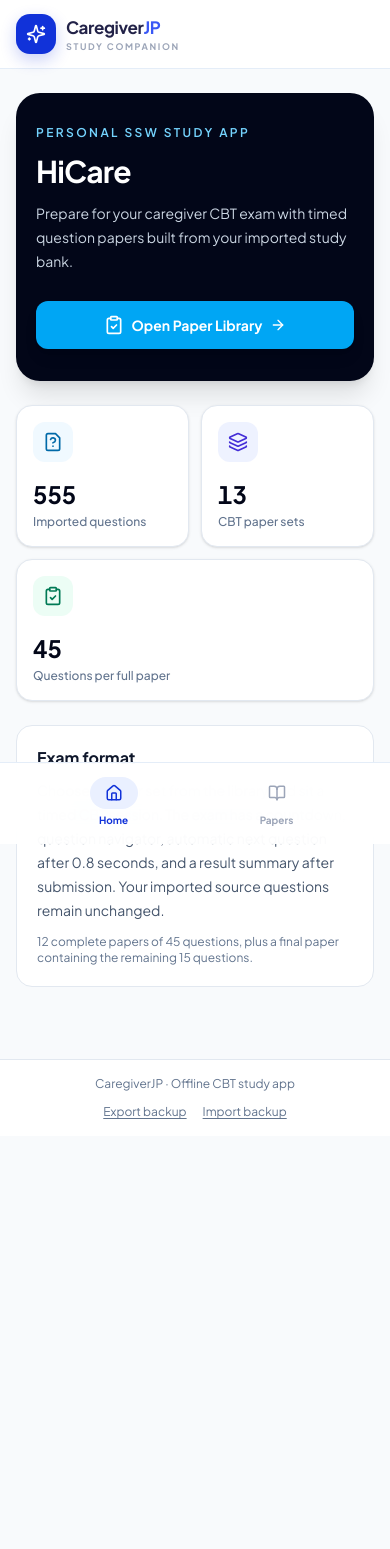
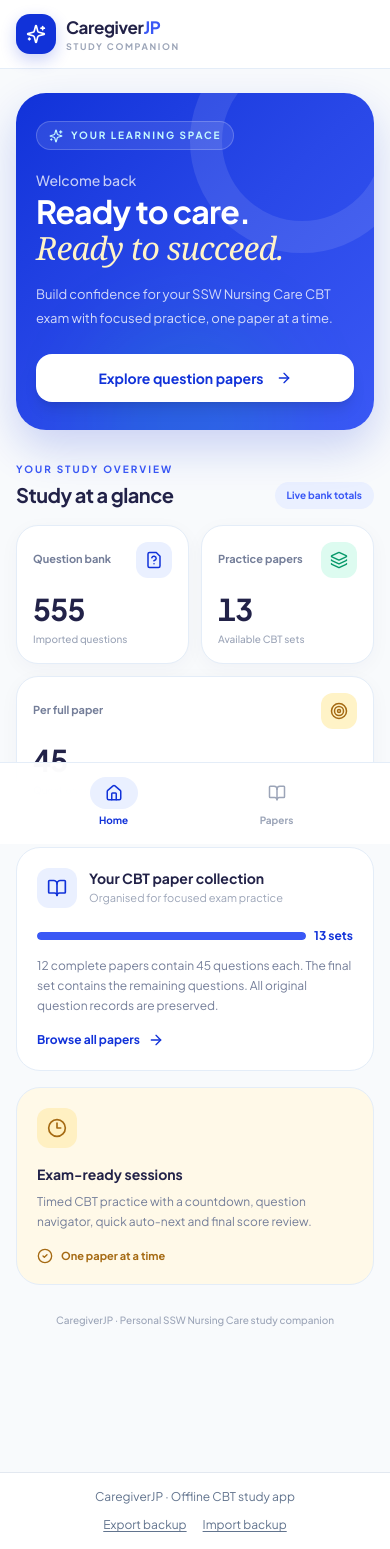
Before and after one commit to Sihnalahiru/CaregiverJP, a React (Vite) app: page / in a window 390 px wide. Before the commit the page ends 1136 px from the top, so only its background shows below. Built offline with nearby package versions, Linux system fonts and the light colour scheme.

Commit message:
Redesign dashboard using Edufly XD mobile visual system

```diff
--- a/src/components/Dashboard.tsx
+++ b/src/components/Dashboard.tsx
@@ -1,11 +1,27 @@
 import React from 'react';
-import { ClipboardCheck, FileQuestion, Layers3, ArrowRight } from 'lucide-react';
+import { ArrowRight, BookOpen, Brain, CheckCircle2, Clock3, FileQuestion, Layers3, Sparkles, Target } from 'lucide-react';
 import { ALL_QUIZ_QUESTIONS } from '../data/studyBank';
 interface DashboardProps { onStartQuiz: () => void; }
-const PAPER_SIZE = 45;
-const PAPER_COUNT = Math.ceil(ALL_QUIZ_QUESTIONS.length / PAPER_SIZE);
-export const Dashboard: React.FC<DashboardProps> = ({ onStartQuiz }) => <div className="mx-auto w-full max-w-5xl px-4 pb-10 pt-6 sm:px-6 sm:pt-10">
-<section className="overflow-hidden rounded-3xl bg-slate-950 px-5 py-8 text-white shadow-xl sm:px-8 sm:py-10"><p className="text-xs font-semibold uppercase tracking-[0.2em] text-sky-300">Personal SSW study app</p><h1 className="mt-3 text-3xl font-bold tracking-tight sm:text-4xl">HiCare</h1><p className="mt-3 max-w-xl text-sm leading-6 text-slate-300 sm:text-base">Prepare for your caregiver CBT exam with timed question papers built from your imported study bank.</p><button type="button" onClick={onStartQuiz} className="mt-7 inline-flex min-h-12 w-full items-center justify-center gap-2 rounded-xl bg-sky-500 px-5 py-3 text-sm font-bold text-white shadow-lg transition hover:bg-sky-400 sm:w-auto"><ClipboardCheck className="h-5 w-5" />Open Paper Library<ArrowRight className="h-4 w-4" /></button></section>
-<section className="mt-6 grid grid-cols-2 gap-3 sm:mt-8 sm:grid-cols-3 sm:gap-4" aria-label="Exam bank summary"><article className="rounded-2xl border border-slate-200 bg-white p-4 shadow-sm sm:p-5"><div className="flex h-10 w-10 items-center justify-center rounded-xl bg-sky-50 text-sky-700"><FileQuestion className="h-5 w-5" /></div><p className="mt-4 text-2xl font-bold tabular-nums text-slate-950">{ALL_QUIZ_QUESTIONS.length}</p><p className="mt-1 text-xs font-medium text-slate-500 sm:text-sm">Imported questions</p></article><article className="rounded-2xl border border-slate-200 bg-white p-4 shadow-sm sm:p-5"><div className="flex h-10 w-10 items-center justify-center rounded-xl bg-indigo-50 text-indigo-700"><Layers3 className="h-5 w-5" /></div><p className="mt-4 text-2xl font-bold tabular-nums text-slate-950">{PAPER_COUNT}</p><p className="mt-1 text-xs font-medium text-slate-500 sm:text-sm">CBT paper sets</p></article><article className="col-span-2 rounded-2xl border border-slate-200 bg-white p-4 shadow-sm sm:col-span-1 sm:p-5"><div className="flex h-10 w-10 items-center justify-center rounded-xl bg-emerald-50 text-emerald-700"><ClipboardCheck className="h-5 w-5" /></div><p className="mt-4 text-2xl font-bold tabular-nums text-slate-950">{PAPER_SIZE}</p><p className="mt-1 text-xs font-medium text-slate-500 sm:text-sm">Questions per full paper</p></article></section>
-<section className="mt-6 rounded-2xl border border-slate-200 bg-white p-5 sm:mt-8 sm:p-6"><h2 className="text-base font-bold text-slate-900">Exam format</h2><p className="mt-2 text-sm leading-6 text-slate-600">Choose a paper set from the library and sit a timed CBT session. The exam has a countdown, question navigator, automatic next question after 0.8 seconds, and a result summary after submission. Your imported source questions remain unchanged.</p><p className="mt-3 text-xs text-slate-500">12 complete papers of 45 questions, plus a final paper containing the remaining 15 questions.</p></section>
+const PAPER_SIZE=45;
+const PAPER_COUNT=Math.ceil(ALL_QUIZ_QUESTIONS.length/PAPER_SIZE);
+const statCards=[
+ {label:'Question bank',value:ALL_QUIZ_QUESTIONS.length,detail:'Imported questions',Icon:FileQuestion,tint:'blue'},
+ {label:'Practice papers',value:PAPER_COUNT,detail:'Available CBT sets',Icon:Layers3,tint:'mint'},
+ {label:'Per full paper',value:PAPER_SIZE,detail:'Questions in each set',Icon:Target,tint:'peach'},
+];
+export const Dashboard:React.FC<DashboardProps>=({onStartQuiz})=><div className="mx-auto w-full max-w-6xl px-4 pb-28 pt-6 sm:px-6 sm:pb-12 sm:pt-9">
+  <section className="relative overflow-hidden rounded-[30px] bg-gradient-to-br from-[#1132D9] via-[#2948E8] to-[#3A58F5] px-5 py-7 text-white shadow-[0_18px_44px_rgba(17,50,217,.2)] sm:px-9 sm:py-10">
+    <div className="absolute -right-10 -top-16 h-56 w-56 rounded-full border-[32px] border-white/10"/><div className="absolute -bottom-24 right-20 h-52 w-52 rounded-full bg-[#02F993]/10 blur-2xl"/>
+    <div className="relative max-w-xl"><span className="inline-flex items-center gap-2 rounded-full border border-white/20 bg-white/10 px-3 py-1.5 text-[10px] font-bold uppercase tracking-[.18em] text-[#C6FAFF]"><Sparkles className="h-3.5 w-3.5"/> Your learning space</span>
+    <p className="mt-5 text-sm font-medium text-white/75">Welcome back</p><h1 className="mt-1 text-[32px] font-extrabold leading-[1.12] tracking-tight sm:text-[42px]">Ready to care.<br/><span className="font-serif font-medium italic text-[#FFF3C7]">Ready to succeed.</span></h1>
+    <p className="mt-4 max-w-md text-[13px] leading-6 text-white/80 sm:text-sm">Build confidence for your SSW Nursing Care CBT exam with focused practice, one paper at a time.</p>
+    <button type="button" onClick={onStartQuiz} className="mt-6 inline-flex min-h-12 w-full items-center justify-center gap-3 rounded-2xl bg-white px-5 py-3 text-sm font-extrabold text-[#1132D9] shadow-lg transition hover:-translate-y-0.5 hover:bg-[#FFF3C7] sm:w-auto sm:min-w-52">Explore question papers <ArrowRight className="h-4 w-4"/></button></div>
+    <div className="absolute bottom-8 right-9 hidden h-32 w-32 items-center justify-center rounded-[34px] border border-white/20 bg-white/10 backdrop-blur sm:flex"><Brain className="h-16 w-16 text-[#C6FAFF]"/></div>
+  </section>
+  <section className="mt-8"><div className="mb-4 flex items-end justify-between"><div><p className="text-[10px] font-extrabold uppercase tracking-[.2em] text-[#3A58F5]">Your study overview</p><h2 className="mt-1 text-xl font-extrabold tracking-tight text-[#222248]">Study at a glance</h2></div><span className="rounded-full bg-[#EAF0FF] px-3 py-1.5 text-[10px] font-bold text-[#3A58F5]">Live bank totals</span></div>
+    <div className="grid grid-cols-2 gap-3 sm:grid-cols-3 sm:gap-4">{statCards.map(({label,value,detail,Icon,tint})=><article key={label} className={`rounded-[22px] border border-[#E4EDF8] bg-white p-4 shadow-[0_5px_20px_rgba(34,34,72,.035)] sm:p-5 ${label==='Per full paper'?'col-span-2 sm:col-span-1':''}`}><div className="flex items-center justify-between"><span className="text-[11px] font-bold text-[#747E99]">{label}</span><span className={`flex h-9 w-9 items-center justify-center rounded-xl ${tint==='blue'?'bg-[#EAF0FF] text-[#1132D9]':tint==='mint'?'bg-[#DDFBF0] text-[#07996A]':'bg-[#FFF3C7] text-[#A56A13]'}`}><Icon className="h-[18px] w-[18px]"/></span></div><p className="mt-4 text-[30px] font-extrabold leading-none tracking-tight text-[#222248] tabular-nums">{value}</p><p className="mt-2 text-[10px] font-medium text-[#9CA5B8]">{detail}</p></article>)}</div>
+  </section>
+  <section className="mt-8 grid gap-4 sm:grid-cols-[1.2fr_.8fr]"><article className="rounded-[24px] border border-[#E4EDF8] bg-white p-5 sm:p-6"><div className="flex items-center gap-3"><span className="flex h-10 w-10 items-center justify-center rounded-xl bg-[#EAF0FF] text-[#1132D9]"><BookOpen className="h-5 w-5"/></span><div><h2 className="text-sm font-extrabold text-[#222248]">Your CBT paper collection</h2><p className="mt-0.5 text-[11px] text-[#9CA5B8]">Organised for focused exam practice</p></div></div><div className="mt-5 flex items-center gap-2"><div className="h-2 flex-1 overflow-hidden rounded-full bg-[#E4EDF8]"><div className="h-full w-full rounded-full bg-[#3A58F5]"/></div><span className="text-xs font-extrabold text-[#1132D9]">{PAPER_COUNT} sets</span></div><p className="mt-3 text-xs leading-5 text-[#747E99]">12 complete papers contain 45 questions each. The final set contains the remaining questions. All original question records are preserved.</p><button onClick={onStartQuiz} className="mt-4 inline-flex items-center gap-2 text-xs font-extrabold text-[#1132D9]">Browse all papers <ArrowRight className="h-4 w-4"/></button></article>
+  <article className="rounded-[24px] border border-[#E4EDF8] bg-[#FFF9E8] p-5 sm:p-6"><span className="flex h-10 w-10 items-center justify-center rounded-xl bg-[#FFF0C2] text-[#A56A13]"><Clock3 className="h-5 w-5"/></span><h2 className="mt-4 text-sm font-extrabold text-[#222248]">Exam-ready sessions</h2><p className="mt-2 text-xs leading-5 text-[#747E99]">Timed CBT practice with a countdown, question navigator, quick auto-next and final score review.</p><div className="mt-4 flex items-center gap-2 text-[11px] font-bold text-[#A56A13]"><CheckCircle2 className="h-4 w-4"/>One paper at a time</div></article></section>
+  <p className="mt-7 text-center text-[10px] font-medium text-[#9CA5B8]">CaregiverJP · Personal SSW Nursing Care study companion</p>
 </div>;
```
